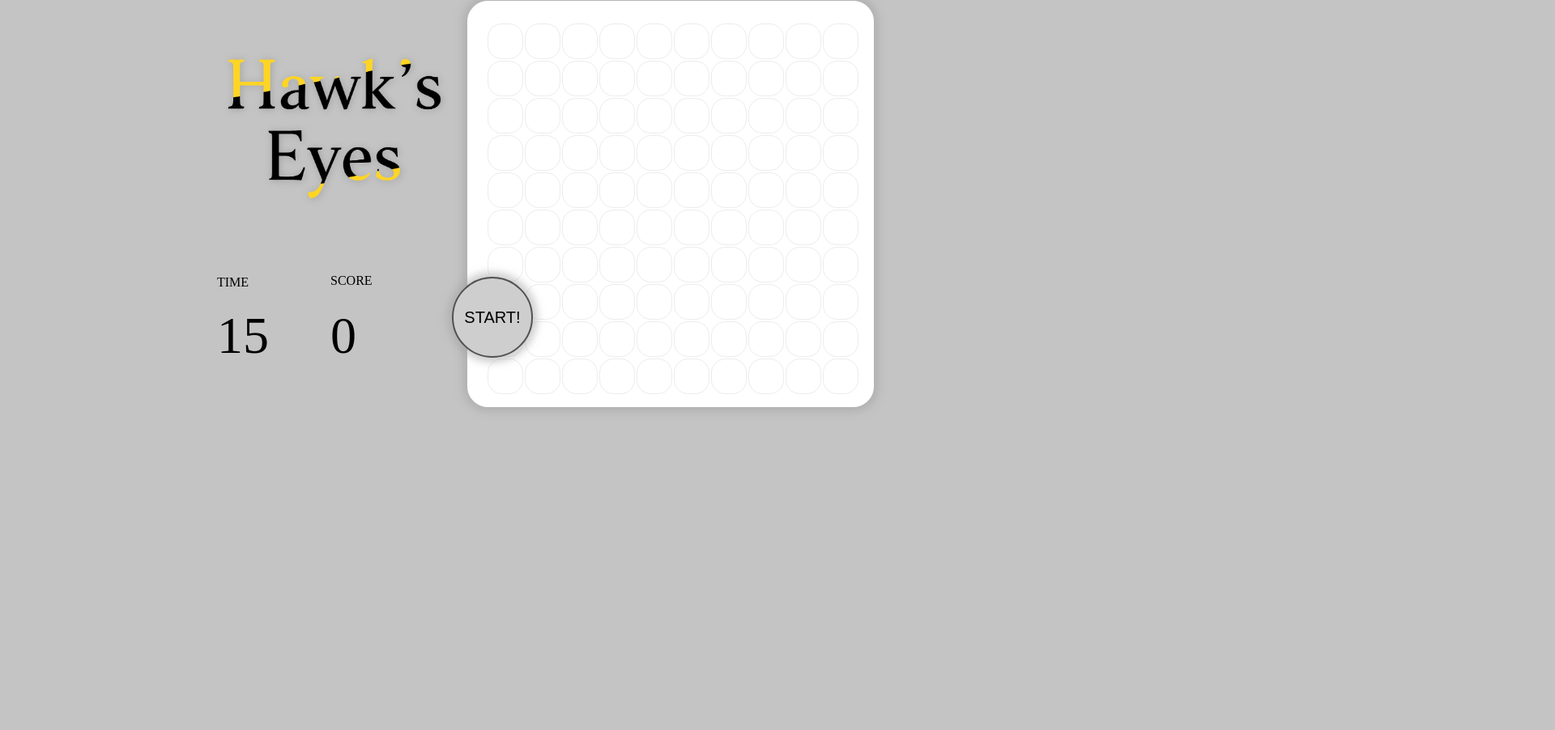
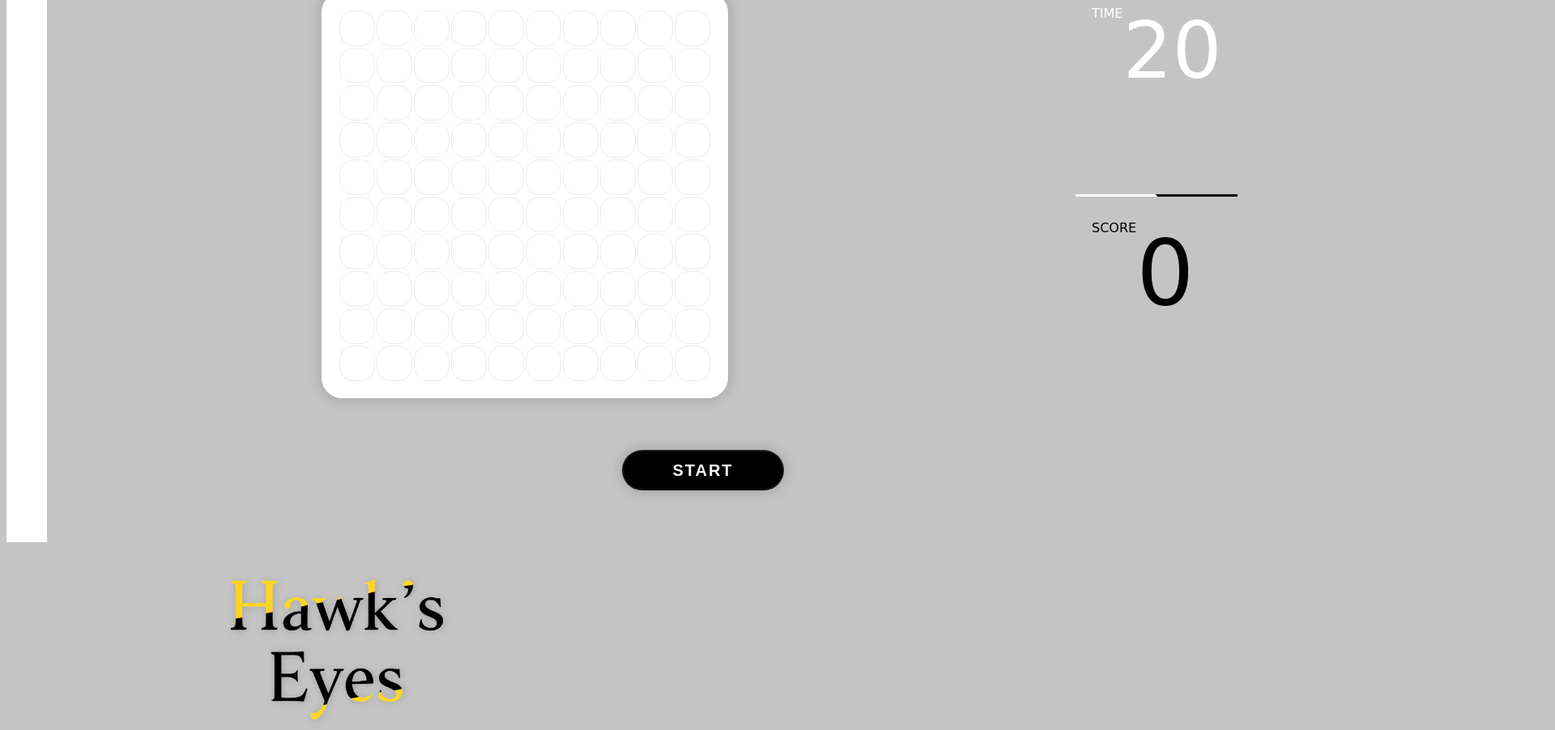
Before and after one commit to BelleShih/color-game, a plain HTML site: page color (1).html in a window 1280 px wide. Shown: the part 160-1062 px from the top of the page at 81% size, 1920 px wide, since content can reach past the window. Before the commit the page ends 800 px from the top, so only its background shows below. Drawn offline with Linux system fonts and the light colour scheme; a web font is replaced by a local one.

Commit message:
調整分數秒數位置
尚未完成

```diff
--- a/color (1).html
+++ b/color (1).html
@@ -3,20 +3,27 @@
 <head>
     <meta charset="UTF-8">
     <meta name="viewport" content="width=device-width, initial-scale=1.0">
+    <!-- 字體 -->
+    <link href="https://fonts.googleapis.com/css2?family=Baloo+Tammudu+2:wght@400;500;600;700;800&display=swap" rel="stylesheet">
     <title>Document</title>
     <style>
+        html,
+        body {
+            width: 100%;
+        }
+
         body{
+            font-family: 'Baloo Tammudu 2', cursive;
             background: rgb(196, 196, 196);
             position:relative;
         }
 
         .cube {
-
+            position: relative;
             width: 500px;
             height: 500px;
-            position: absolute;;
-            top: 40%;
-            left: 45%;
+            margin: auto;
+            margin-top: 150px;
             border-radius: 5%;
             border: 1px solid rgb(255, 255, 255);
             background: white;
@@ -24,10 +31,9 @@
         }
 
         table {
-            text-align: center;
-            position:absolute;
-            top: 25px;
-            left: 22px;
+            margin: auto;
+            margin-top: 20px;
+
         }
 
         table td {
@@ -48,50 +54,68 @@
         }
 
         #btn-start {
-            width: 100px;
-            height: 100px;
+            width: 200px;
+            height: 50px;
             position: relative;
-            top: 280px;
-            left: 550px;
-            border: 2px solid rgb(82, 82, 82);
-            border-radius: 50%;
+            top: -150px;
+            left: 760px;
+            border: 2px solid rgba(192, 191, 191, 0.123);
+            border-radius: 25px;
             box-shadow: 0 0 10px 6px rgba(161, 161, 161, 0.5);
-            background:  rgb(206, 206, 206);
-            color: rgb(0, 0, 0);
+            background:  rgb(0, 0, 0);
+            color: rgb(246, 246, 246);
             font-size: 20px;
+            font-weight: 700;
+            letter-spacing: 2px;
+            cursor: pointer;
 
         }
         #btn-start:hover {
             background: rgb(253, 192, 23);
             color: white;
             text-shadow: 0 0 10px rgb(109, 109, 109);
-            border: 2px solid rgb(255, 255, 255);
+            border: 0.5px solid rgb(255, 255, 255);
             box-shadow: inset 0 0 5px 2px rgba(54, 54, 54, 0.5);
         }
 
         #score {
             position: relative;
-            top: 160px;
-            left: 400px;
+            top: -500px;
+            left: 1340px;
             font-size: 1rem;
         }
         #text-score {
             position: absolute;
-            top: 40px;
-            left: 0px;
-            font-size: 4rem;
+            /* top: -500px;
+            left: 1000px; */
+            font-size: 7rem;
         }
         #time{
             position: relative;
-            top: 128px;
-            left: 260px;
+            top: -800px;
+            left: 1340px;
             font-size: 1rem;
+            color: white;
         }
         #game-time{
             position: absolute;
-            top: 38px;
-            left: 0px;
-            font-size: 4rem;
+            font-size: 6rem;
+            color: white;
+        }
+        #line {
+            width: 200px;
+            height: 3px;
+            background-image:linear-gradient(45deg,  #FFF 50%, #000 50%);
+            position: absolute;
+            top: 250px;
+            left:1320px;
+        }
+        #timeline {
+            width: 50px;
+            height: 800px;
+            background: white;
+            position: absolute;
+            top: -120px;
         }
     </style>
 </head>
@@ -221,14 +245,16 @@
     </table>
     </div>
     <div><img src="./Hawklogo.png" alt="logo" id="logo"></div>
-<input type="button" value="START!" id="btn-start">
+    <div id="timeline"></div>
+<input type="button" value="START" id="btn-start">
 <p id="score">
     SCORE
     <span id="text-score">0</span>
 </p>
+<div id="line"></div>
 <p id="time">
     TIME
-    <span id="game-time">15</span>
+    <span id="game-time">20</span>
 </p>
 
     <script>
@@ -237,6 +263,7 @@
         const gameTimeText = document.getElementById('game-time')
         const holes = document.getElementsByTagName('td')
         const td = document.createElement('td')
+        const timeLine = document.getElementById('timeline')
         let score = 0
         let timer = 0
 
@@ -251,12 +278,13 @@
 
             isInGame = true
 
-            let gameTime = 15
-            gameTimeText.innerText = 15
+            let gameTime = 20
+            gameTimeText.innerText = 20
 
             timer = setInterval( () => {
                 gameTime--
                 gameTimeText.innerText = `${gameTime}`
+                timeLine.height = `${gameTime*20}`
 
                 if ( gameTime === 0) {
                     clearInterval(timer)
@@ -271,7 +299,7 @@
             } ,1000)
 
             game()
-            // setTimeout(end, 15000)
+
 
         }
 
```
